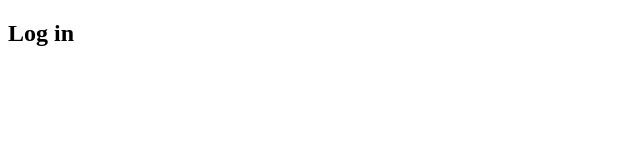
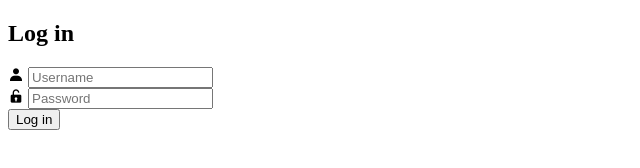
Before and after one commit to RSMMIX/Website-Network, a plain HTML site: page index.html in a window 1280 px wide. Shown: the whole page, without its empty margins (0-640 px from the left). Drawn offline with nearby package versions, Linux system fonts and the light colour scheme.

Commit message:
update css

```diff
--- a/css/stylesheet.css
+++ b/css/stylesheet.css
@@ -0,0 +1,3 @@
+<link rel="preconnect" href="https://fonts.googleapis.com">
+<link rel="preconnect" href="https://fonts.gstatic.com" crossorigin>
+<link href="https://fonts.googleapis.com/css2?family=Inter&display=swap" rel="stylesheet">
--- a/index.html
+++ b/index.html
@@ -5,8 +5,8 @@
     <meta http-equiv="X-UA-Compatible" content="IE=edge">
     <meta name="viewport" content="width=device-width, initial-scale=1.0">
     <title>Resposive Login</title>
+    <link href='https://unpkg.com/boxicons@2.1.4/css/boxicons.min.css' rel='stylesheet'>
     <link rel="stylesheet" href="css/stylesheet.css">
-    <link href='https://unpkg.com/boxicons@2.1.4/css/boxicons.min.css' rel='stylesheet'>
 </head>
 <body>
     <div class="container">
@@ -14,7 +14,15 @@
             <div class="login">
                 <form action="">
                     <h2 class="title">Log in</h2>
-                    <div class="input-field"></div>
+                    <div class="input-field">
+                        <i class='bx bxs-user'></i>
+                        <input type="text" name="text" id="text" placeholder="Username">
+                    </div>
+                    <div class="input-field">
+                        <i class='bx bxs-lock-open' ></i>
+                        <input type="password" name="password" id="password" placeholder="Password">
+                    </div>
+                    <input type="submit" value="Log in" class="btn">
                 </form>
             </div>
         </div>
```
